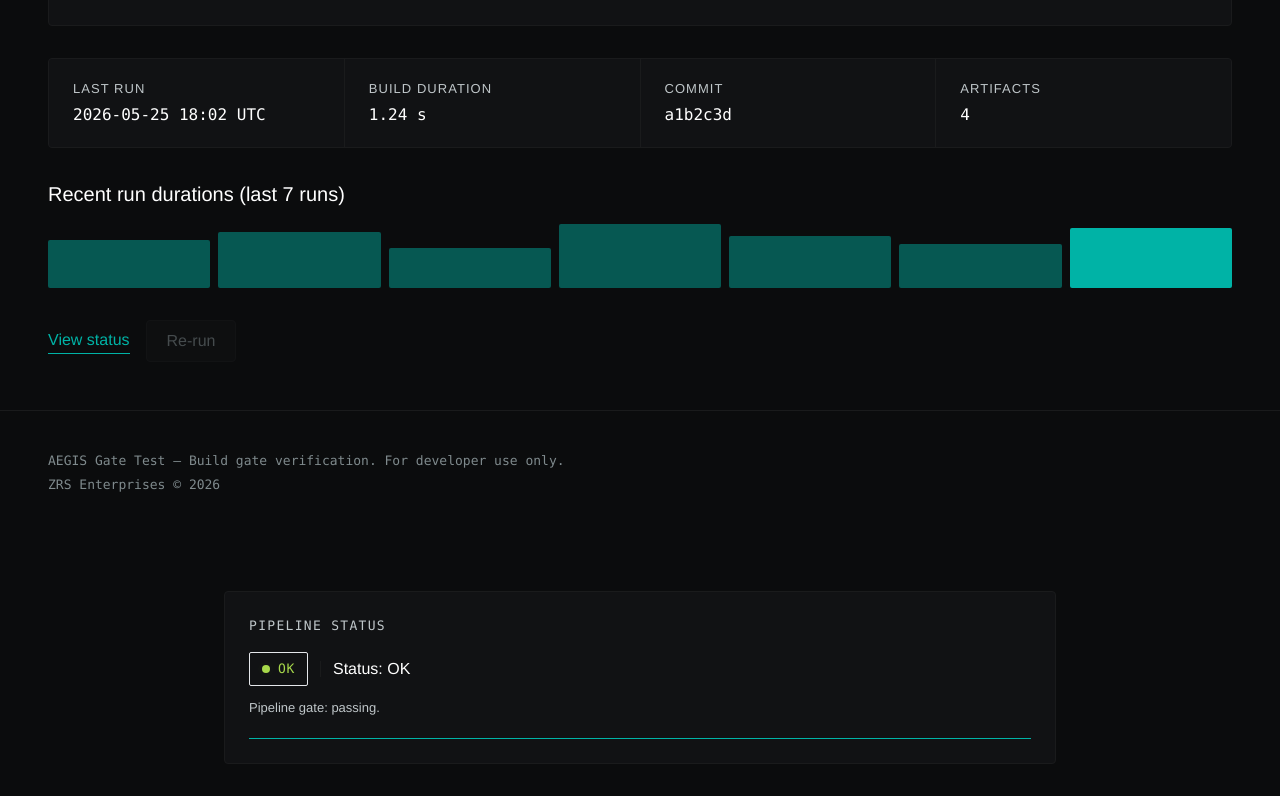
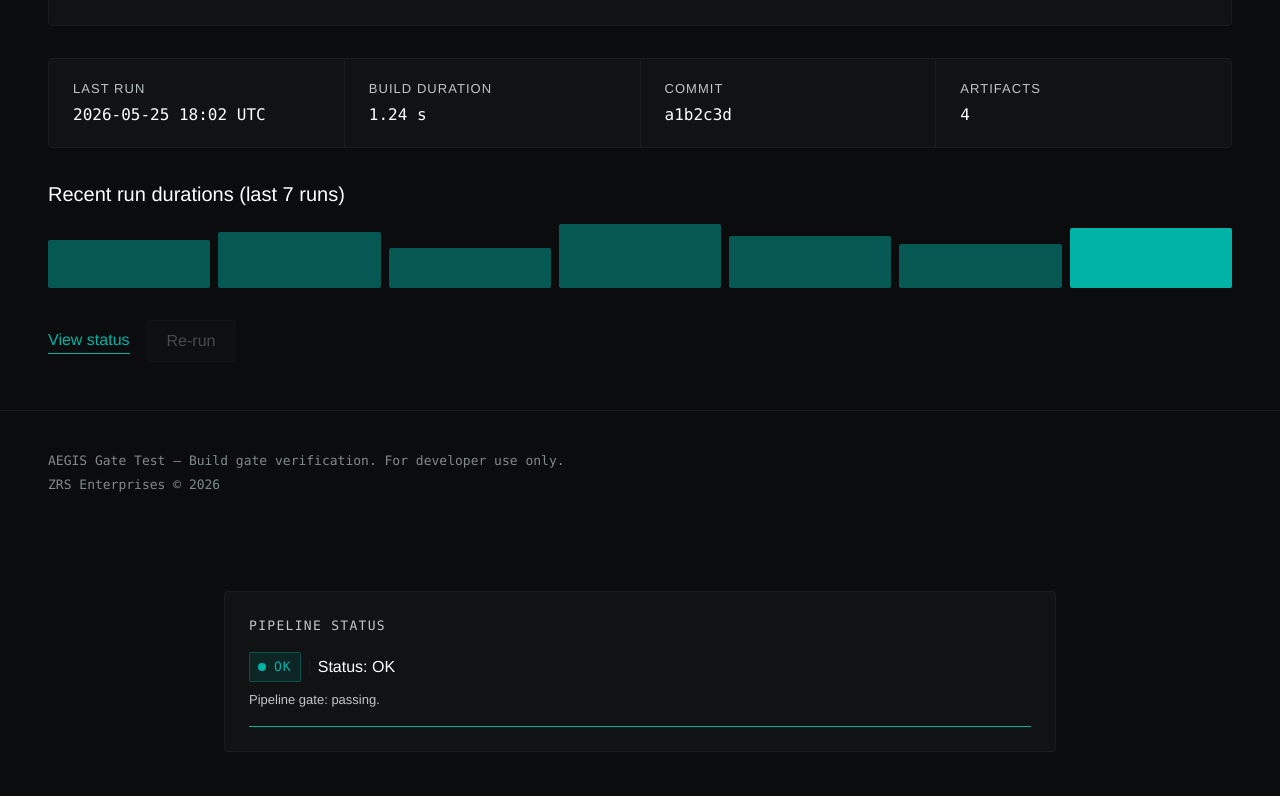
Before and after one commit to AEGIS-OSX/auditgatetest2, a Next.js app: page / in a window 1280 px wide. Shown: the part 385-1181 px from the top of the page. Built offline with nearby package versions, Linux system fonts and the light colour scheme.

Commit message:
fix: StatusPanel — compact teal-accented status badge + one-line status copy. aria-live region. id='status-panel' for anchor  [worker-coder via sterling, fix-1]

```diff
--- a/app/components/StatusPanel.tsx
+++ b/app/components/StatusPanel.tsx
@@ -9,24 +9,40 @@ interface StatusPanelProps {
   statusCopy?: string;
 }
 
-const STATUS_CONFIG: Record<StatusValue, { label: string; dotClass: string; badgeClass: string; badgeTextClass: string }> = {
+/**
+ * STATUS_CONFIG — all colors reference CSS custom properties.
+ * No hardcoded hex literals or Tailwind color classes.
+ */
+const STATUS_CONFIG: Record<
+  StatusValue,
+  {
+    label: string;
+    dotVar: string;
+    badgeBgVar: string;
+    badgeBorderVar: string;
+    badgeTextVar: string;
+  }
+> = {
   ok: {
     label: "OK",
-    dotClass: "bg-[var(--agt-success)]",
-    badgeClass: "bg-[var(--agt-success)]/10 border-[var(--agt-success)]/30",
-    badgeTextClass: "text-[var(--agt-success)]",
+    dotVar: "var(--agt-accent)",
+    badgeBgVar: "color-mix(in srgb, var(--agt-accent) 12%, transparent)",
+    badgeBorderVar: "color-mix(in srgb, var(--agt-accent) 30%, transparent)",
+    badgeTextVar: "var(--agt-accent)",
   },
   fail: {
     label: "FAIL",
-    dotClass: "bg-red-500",
-    badgeClass: "bg-red-500/10 border-red-500/30",
-    badgeTextClass: "text-red-400",
+    dotVar: "var(--agt-error)",
+    badgeBgVar: "color-mix(in srgb, var(--agt-error) 12%, transparent)",
+    badgeBorderVar: "color-mix(in srgb, var(--agt-error) 30%, transparent)",
+    badgeTextVar: "var(--agt-error)",
   },
   unknown: {
     label: "UNKNOWN",
-    dotClass: "bg-[var(--agt-muted)]",
-    badgeClass: "bg-[var(--agt-muted)]/10 border-[var(--agt-muted)]/30",
-    badgeTextClass: "text-[var(--agt-muted)]",
+    dotVar: "var(--agt-muted)",
+    badgeBgVar: "color-mix(in srgb, var(--agt-muted) 12%, transparent)",
+    badgeBorderVar: "color-mix(in srgb, var(--agt-muted) 30%, transparent)",
+    badgeTextVar: "var(--agt-muted)",
   },
 };
 
@@ -41,47 +57,101 @@ export function StatusPanel({
     <section
       id="status-panel"
       aria-label="Pipeline status"
-      className="w-full border border-[var(--agt-border)] bg-[var(--agt-surface)] rounded-[var(--radius-md)] p-6"
+      style={{
+        width: "100%",
+        border: "1px solid var(--agt-border)",
+        backgroundColor: "var(--agt-surface)",
+        borderRadius: "var(--radius-md)",
+        padding: "var(--space-3)",
+      }}
     >
       {/* Section label */}
       <p
-        className="font-[family-name:var(--font-mono)] text-[length:var(--agt-type-small-size)] leading-[var(--agt-type-small-line)] text-[var(--agt-warm-gray)] uppercase tracking-widest mb-4"
+        style={{
+          fontFamily: "var(--font-mono)",
+          fontSize: "var(--agt-type-small-size)",
+          lineHeight: "var(--agt-type-small-line)",
+          color: "var(--agt-warm-gray)",
+          textTransform: "uppercase",
+          letterSpacing: "0.1em",
+          marginBottom: "var(--space-2)",
+        }}
         aria-hidden="true"
       >
         Pipeline Status
       </p>
 
-      {/* Badge + copy row */}
+      {/* Badge + copy row — aria-live region */}
       <div
         role="status"
         aria-live="polite"
         aria-atomic="true"
-        className="flex flex-col sm:flex-row sm:items-center gap-3"
+        style={{ display: "flex", flexWrap: "wrap", alignItems: "center", gap: "var(--space-1)" }}
       >
         {/* Status badge */}
         <motion.div
           initial={{ opacity: 0, scale: 0.92 }}
           animate={{ opacity: 1, scale: 1 }}
           transition={{ duration: 0.2, ease: "easeOut" }}
-          className={`inline-flex items-center gap-2 px-3 py-1.5 rounded-[var(--radius-sm)] border font-[family-name:var(--font-mono)] text-[length:var(--agt-type-small-size)] leading-[var(--agt-type-small-line)] font-medium tracking-wider ${config.badgeClass} ${config.badgeTextClass}`}
+          style={{
+            display: "inline-flex",
+            alignItems: "center",
+            gap: "var(--space-1)",
+            paddingInline: "var(--space-1)",
+            paddingBlock: "4px",
+            borderRadius: "var(--radius-sm)",
+            border: "1px solid",
+            borderColor: config.badgeBorderVar,
+            backgroundColor: config.badgeBgVar,
+            fontFamily: "var(--font-mono)",
+            fontSize: "var(--agt-type-small-size)",
+            lineHeight: "var(--agt-type-small-line)",
+            fontWeight: 500,
+            letterSpacing: "0.08em",
+            color: config.badgeTextVar,
+          }}
         >
           {/* Pulse dot */}
-          <span className="relative flex h-2 w-2 shrink-0" aria-hidden="true">
+          <span
+            style={{ position: "relative", display: "flex", width: "8px", height: "8px", flexShrink: 0 }}
+            aria-hidden="true"
+          >
             {status === "ok" && (
               <span
-                className={`animate-ping absolute inline-flex h-full w-full rounded-full opacity-60 ${config.dotClass}`}
+                className="animate-ping"
+                style={{
+                  position: "absolute",
+                  display: "inline-flex",
+                  width: "100%",
+                  height: "100%",
+                  borderRadius: "9999px",
+                  opacity: 0.6,
+                  backgroundColor: config.dotVar,
+                }}
               />
             )}
             <span
-              className={`relative inline-flex rounded-full h-2 w-2 ${config.dotClass}`}
+              style={{
+                position: "relative",
+                display: "inline-flex",
+                borderRadius: "9999px",
+                width: "8px",
+                height: "8px",
+                backgroundColor: config.dotVar,
+              }}
             />
           </span>
           {config.label}
         </motion.div>
 
-        {/* Divider (desktop only) */}
+        {/* Divider */}
         <span
-          className="hidden sm:block w-px h-4 bg-[var(--agt-border)]"
+          style={{
+            display: "block",
+            width: "1px",
+            height: "16px",
+            backgroundColor: "var(--agt-border)",
+          }}
           aria-hidden="true"
         />
 
@@ -90,7 +160,14 @@ export function StatusPanel({
           initial={{ opacity: 0, x: -4 }}
           animate={{ opacity: 1, x: 0 }}
           transition={{ duration: 0.2, ease: "easeOut", delay: 0.05 }}
-          className="font-[family-name:var(--font-ui)] text-[length:var(--agt-type-body-size)] leading-[var(--agt-type-body-line)] font-medium text-[var(--agt-text)]"
+          style={{
+            fontFamily: "var(--font-ui)",
+            fontSize: "var(--agt-type-body-size)",
+            lineHeight: "var(--agt-type-body-line)",
+            fontWeight: 500,
+            color: "var(--agt-text)",
+            margin: 0,
+          }}
         >
           {statusLabel}
         </motion.p>
@@ -101,22 +178,37 @@ export function StatusPanel({
         initial={{ opacity: 0 }}
         animate={{ opacity: 1 }}
         transition={{ duration: 0.25, ease: "easeOut", delay: 0.1 }}
-        className="mt-3 font-[family-name:var(--font-ui)] text-[length:var(--agt-type-small-size)] leading-[var(--agt-type-small-line)] text-[var(--agt-warm-gray)]"
+        style={{
+          marginTop: "var(--space-1)",
+          fontFamily: "var(--font-ui)",
+          fontSize: "var(--agt-type-small-size)",
+          lineHeight: "var(--agt-type-small-line)",
+          color: "var(--agt-warm-gray)",
+        }}
       >
         {statusCopy}
       </motion.p>
 
       {/* Teal accent rule */}
       <div
-        className="mt-5 h-px w-full bg-[var(--agt-border)]"
+        style={{
+          marginTop: "var(--space-2)",
+          height: "1px",
+          width: "100%",
+          backgroundColor: "var(--agt-border)",
+        }}
         aria-hidden="true"
       >
         <motion.div
           initial={{ scaleX: 0 }}
           animate={{ scaleX: 1 }}
           transition={{ duration: 0.35, ease: "easeOut", delay: 0.15 }}
-          style={{ transformOrigin: "left" }}
-          className="h-px w-full bg-[var(--agt-accent)]"
+          style={{
+            transformOrigin: "left",
+            height: "1px",
+            width: "100%",
+            backgroundColor: "var(--agt-accent)",
+          }}
         />
       </div>
     </section>
--- a/app/globals.css
+++ b/app/globals.css
@@ -13,15 +13,16 @@
   --agt-muted: #7F8A8D;
   --agt-border: #1A1B1C;
   --agt-focus: #00E0C9;
+  --agt-error: #E05252;  /* Error / fail state — added for StatusPanel fail state */
 
   /* Typography */
-  --font-display: "PP Editorial New", Georgia, "Times New Roman", serif;
-  --font-ui: "Geist", "Helvetica Neue", Arial, system-ui, -apple-system, "Segoe UI", sans-serif;
-  --font-mono: "Berkeley Mono", ui-monospace, SFMono-Regular, Menlo, Monaco, "Roboto Mono", monospace;
+  --font-display: "PP Editorial New", Georgia, 'Times New Roman', serif;
+  --font-ui: "Geist", "Helvetica Neue", Arial, system-ui, -apple-system, 'Segoe UI', sans-serif;
+  --font-mono: "Berkeley Mono", ui-monospace, SFMono-Regular, Menlo, Monaco, 'Roboto Mono', monospace;
 
   /* Type scale */
   --agt-type-h1-size: 56px;
-  --agt-type-h1-line: 64px;
+  --agt-type-h1-line: 64px;   /* chosen resolution for legibility and single-line display */
   --agt-type-h2-size: 32px;
   --agt-type-h2-line: 40px;
   --agt-type-h3-size: 20px;
```
